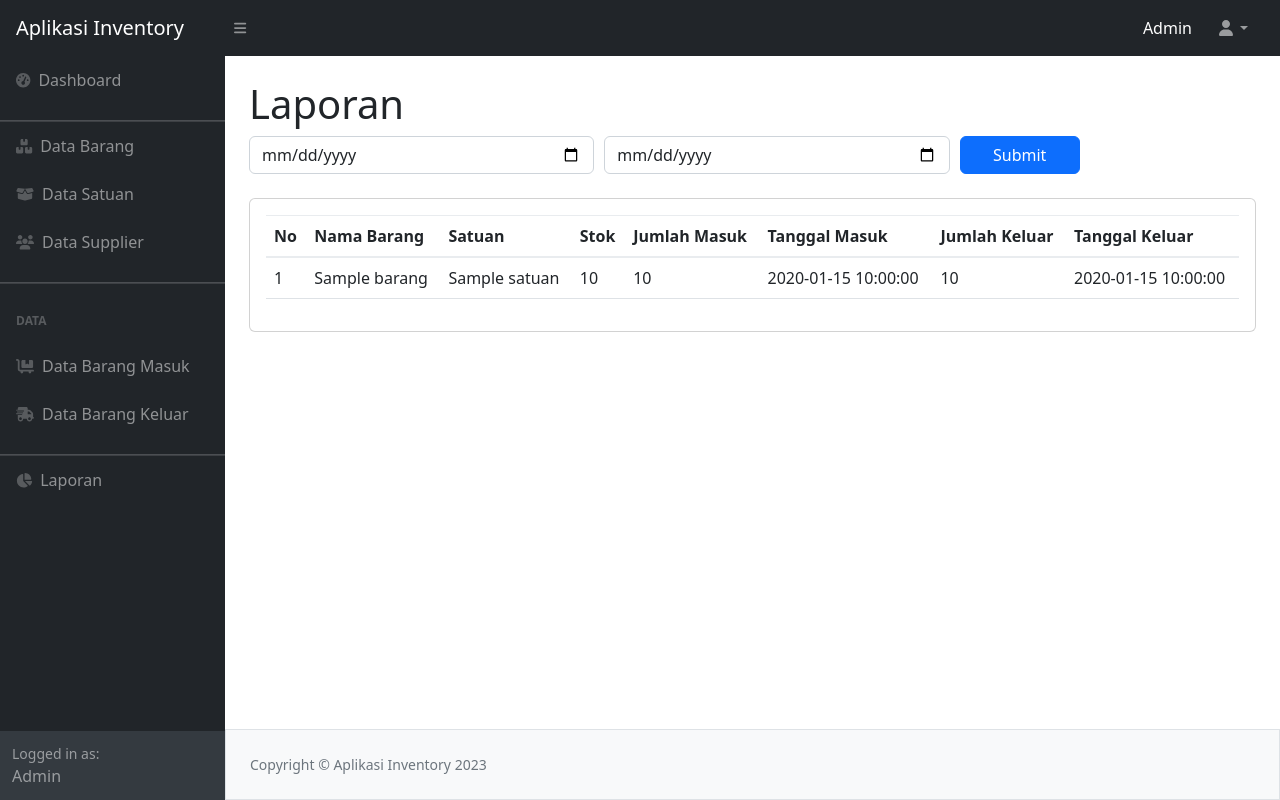
After one commit to Ridwansyah-glitch/web-app-inventory, a PHP site: page /inventory2/pages/report.php in a window 1280 px wide. The commit adds this page. Run offline with PHP 8.4, Linux system fonts and the light colour scheme; tables that the repository leaves empty or names only in its code hold one stand-in row (values such as "Sample post"); some libraries are stand-ins or nearby versions.

Commit message:
Edit code dan tambah file report

```diff
--- a/config/function.php
+++ b/config/function.php
@@ -10,8 +10,8 @@ function addBarang($data)
     global $koneksi;
     global $main_url;
 
-    $id = $data['id_barang'];
-    $nama_barang = $data['nama_barang'];
+    $id = htmlspecialchars($data['id_barang']);
+    $nama_barang = htmlspecialchars($data['nama_barang']);
     // $stok = $data['stok'];
     $satuan = $data['satuan'];
     //fungsi upload gambar
@@ -48,8 +48,8 @@ function editBarang($data)
 
     global $koneksi;
     global $main_url;
-    $id = $data['id_barang'];
-    $nama_barang = $data['nama_barang'];
+    $id = htmlspecialchars($data['id_barang']);
+    $nama_barang = htmlspecialchars($data['nama_barang']);
     $satuan = $data['satuan'];
 
     $oldImg = $data['imgLama'];
@@ -134,9 +134,9 @@ function addSupplier($data)
 {
     global $koneksi;
 
-    $nama_supplier = $data['nama_supplier'];
-    $tlp = $data['telepon_supplier'];
-    $alamat = $data['alamat'];
+    $nama_supplier = htmlspecialchars($data['nama_supplier']);
+    $tlp = htmlspecialchars($data['telepon_supplier']);
+    $alamat = htmlspecialchars($data['alamat']);
 
     $koneksi->query("INSERT INTO supplier(nama_supplier,telepon_supplier,alamat,update_at) VALUES('$nama_supplier','$tlp','$alamat',NOW())");
     return mysqli_affected_rows($koneksi);
@@ -146,10 +146,10 @@ function editSupplier($data)
 {
     global $koneksi;
 
-    $id_supplier = $data['id_supplier'];
-    $nama_supplier = $data['nama_supplier'];
-    $tlp = $data['telepon_supplier'];
-    $alamat = $data['alamat'];
+    $id_supplier = htmlspecialchars($data['id_supplier']);
+    $nama_supplier = htmlspecialchars($data['nama_supplier']);
+    $tlp = htmlspecialchars($data['telepon_supplier']);
+    $alamat = htmlspecialchars($data['alamat']);
 
     $koneksi->query("UPDATE supplier SET nama_supplier='$nama_supplier',telepon_supplier='$tlp',alamat='$alamat',update_at=NOW() WHERE id_supplier='$id_supplier'");
     return mysqli_affected_rows($koneksi);
@@ -172,9 +172,9 @@ function addBarangMasuk($data)
 
     $id_barang = $data['id'];
     $supplier = $data['supplier'];
-    $jumlah = $data['jumlah'];
+    $jumlah = htmlspecialchars($data['jumlah_masuk']);
 
-    $koneksi->query("INSERT INTO barang_masuk(barang_id,supplier_id,jumlah,tanggal_masuk)
+    $koneksi->query("INSERT INTO barang_masuk(barang_id,supplier_id,jumlah_masuk,tanggal_masuk)
      VALUES('$id_barang','$supplier','$jumlah',NOW())");
 
     $idBarang = $koneksi->insert_id;
@@ -196,8 +196,8 @@ function addBarangKeluar($data)
 {
     global $koneksi;
     $id_barang = $data['id'];
-    $tujuan = $data['tujuan'];
-    $jumlah = $data['jumlah'];
+    $tujuan = htmlspecialchars($data['tujuan']);
+    $jumlah = htmlspecialchars($data['jumlah_keluar']);
 
     //jika stok barang kurang
     $sql = $koneksi->query("SELECT * FROM barang WHERE id='$id_barang'");
@@ -208,7 +208,7 @@ function addBarangKeluar($data)
         document.location.href='../data-barang-keluar.php';
   </script>";
     } else {
-        $koneksi->query("INSERT INTO barang_keluar(barang_id,tanggal_keluar,tujuan,jumlah)
+        $koneksi->query("INSERT INTO barang_keluar(barang_id,tanggal_keluar,tujuan,jumlah_keluar)
             VALUES('$id_barang',NOW(),'$tujuan','$jumlah')");
         $idBarang = $koneksi->insert_id;
         $koneksi->query("UPDATE barang SET stok=stok-$jumlah WHERE id='$id_barang'");
--- a/pages/add/tambah-data-bk.php
+++ b/pages/add/tambah-data-bk.php
@@ -61,7 +61,7 @@ if (isset($_POST['tambahBarangKeluar'])) {
                                     </div>
                                     <div class="mb-2">
                                         <label for="jumlah">Jumlah</label>
-                                        <input type="number" class="form-control" name="jumlah" min="1" required>
+                                        <input type="number" class="form-control" name="jumlah_keluar" min="1" required>
                                     </div>
                                     <div class="mb-2">
                                         <label for="tujuan">Tujuan</label>
--- a/pages/add/tambah-data-bm.php
+++ b/pages/add/tambah-data-bm.php
@@ -71,7 +71,7 @@ if (isset($_POST['tambahBarangMasuk'])) {
                                     </div>
                                     <div class="mb-2">
                                         <label for="">Jumlah</label>
-                                        <input type="number" class="form-control" name="jumlah" min="1" required>
+                                        <input type="number" class="form-control" name="jumlah_masuk" min="1" required>
                                     </div>
                                     <button class="btn btn-primary" name="tambahBarangMasuk">Submit</button>
                                 </form>
--- a/pages/data-barang-keluar.php
+++ b/pages/data-barang-keluar.php
@@ -55,7 +55,7 @@ if (isset($_POST['delete'])) {
                                     <td><?= $no++ ?></td>
                                     <td><?= $data['nama_barang'] ?></td>
                                     <td><?= date('d/m/Y H:i', strtotime($data['tanggal_keluar'])) ?></td>
-                                    <td><span class="badge text-bg-danger">- <?= $data['jumlah'] ?></span></td>
+                                    <td><span class="badge text-bg-danger">- <?= $data['jumlah_keluar'] ?></span></td>
                                     <td><?= $data['tujuan'] ?></td>
                                     <td>
                                         <a href="<?= $main_url ?>pages/details/detail-data-bk.php?id=<?= $idbarang; ?>" class="btn btn-info btn-sm" title="Info"><i class="fa-sharp fa-solid fa-circle-info"></i></a>
--- a/pages/data-barang-masuk.php
+++ b/pages/data-barang-masuk.php
@@ -59,7 +59,7 @@ if (isset($_POST['delete'])) {
                                     <td><?= $no++ ?></td>
                                     <td><?= $data['nama_barang'] ?></td>
                                     <td><?= $data['nama_supplier'] ?></td>
-                                    <td><span class="badge text-bg-success">+ <?= $data['jumlah'] ?></span></td>
+                                    <td><span class="badge text-bg-success">+ <?= $data['jumlah_masuk'] ?></span></td>
                                     <td><?= date('d/m/Y H:i', strtotime($data['tanggal_masuk'])) ?></td>
                                     <td>
                                         <a href="<?= $main_url ?>pages/details/detail-data-bm.php?id=<?= $idb; ?>" class="btn btn-info btn-sm" title="Info"><i class="fa-sharp fa-solid fa-circle-info"></i></a>
--- a/pages/details/detail-data-bk.php
+++ b/pages/details/detail-data-bk.php
@@ -44,7 +44,7 @@ $data = $sql2->fetch_assoc();
                                 <tr>
                                     <th>Jumlah Keluar</th>
                                     <td>:</td>
-                                    <td><?= $result['jumlah'] ?> <?= $data['nama_satuan'] ?></td>
+                                    <td><?= $result['jumlah_keluar'] ?> <?= $data['nama_satuan'] ?></td>
                                 </tr>
                                 <tr>
                                     <th>Tanggal Keluar</th>
--- a/pages/details/detail-data-bm.php
+++ b/pages/details/detail-data-bm.php
@@ -8,8 +8,7 @@ require_once "../../template/navbar.php";
 require_once "../../template/sidebar.php";
 
 $id = $_GET['id'];
-$sql = $koneksi->query("SELECT * FROM barang_masuk as bm JOIN barang as b ON bm.barang_id=b.id
-                        JOIN supplier as sp ON bm.supplier_id=sp.id_supplier WHERE id='$id'");
+$sql = $koneksi->query("SELECT * FROM barang_masuk as bm JOIN barang as b ON bm.barang_id=b.id JOIN supplier as sp ON bm.supplier_id=sp.id_supplier WHERE id='$id'");
 $result = $sql->fetch_assoc();
 
 $sql2 = $koneksi->query("SELECT * FROM barang as b JOIN satuan as s ON b.satuan_id=s.id_satuan  WHERE id='$id'");
@@ -50,7 +49,7 @@ $data = $sql2->fetch_assoc();
                                 <tr>
                                     <th>Jumlah Masuk</th>
                                     <td>:</td>
-                                    <td><?= $result['jumlah'] ?> <?= $data['nama_satuan'] ?></td>
+                                    <td><?= $result['jumlah_masuk'] ?> <?= $data['nama_satuan'] ?></td>
                                 </tr>
                                 <tr>
                                     <th>Tanggal Masuk</th>
--- /dev/null
+++ b/pages/report.php
@@ -0,0 +1,78 @@
+<?php
+require_once "../config/koneksi.php";
+require_once "../config/newID.php";
+require_once "../config/function.php";
+$title = "Data Barang - Inventory";
+require_once "../template/header.php";
+require_once "../template/navbar.php";
+require_once "../template/sidebar.php";
+
+?>
+
+<div id="layoutSidenav_content">
+    <main>
+        <div class="container-fluid px-4">
+            <h1 class="mt-4">Laporan</h1>
+            <!-- <ol class="breadcrumb mb-4">
+                <li class="breadcrumb-item active">Home</li>
+            </ol> -->
+            <div class="row mb-4">
+                <div class="col">
+                    <form action="" style="display:grid; grid-template-columns:repeat(3,auto); gap:10px;">
+                        <input type="date" name="" id="" class="form-control">
+                        <input type="date" name="" id="" class="form-control">
+                        <button class="btn btn-primary" name="" type="submit" style="width:120px;">Submit</button>
+                    </form>
+                </div>
+            </div>
+            <div class="row">
+                <div class="col">
+                    <div class="card">
+                        <div class="card-body">
+                            <table id="datatablesSimple" class="table table-hover">
+                                <thead>
+                                    <tr>
+                                        <th>No</th>
+                                        <th>Nama Barang</th>
+                                        <th>Satuan</th>
+                                        <th>Stok</th>
+                                        <th>Jumlah Masuk</th>
+                                        <th>Tanggal Masuk</th>
+                                        <th>Jumlah Keluar</th>
+                                        <th>Tanggal Keluar</th>
+
+                                    </tr>
+                                </thead>
+                                <tbody>
+                                    <?php $no = 1; ?>
+                                    <?php $sql = $koneksi->query("SELECT br.id,br.nama_barang,br.stok,br.satuan_id,st.id_satuan,st.nama_satuan,
+                                    bm.barang_id,bm.jumlah_masuk,bm.tanggal_masuk,bk.barang_id,bk.jumlah_keluar,bk.tanggal_keluar
+                                    FROM barang as br
+                                    JOIN satuan as st ON st.id_satuan=br.satuan_id
+                                    LEFT JOIN barang_masuk as bm ON bm.barang_id=br.id
+                                    LEFT JOIN barang_keluar as bk ON bk.barang_id=br.id"); ?>
+                                    <?php while ($data = $sql->fetch_assoc()) : ?>
+                                        <tr>
+                                            <td><?= $no++ ?></td>
+                                            <td><?= $data['nama_barang'] ?></td>
+                                            <td><?= $data['nama_satuan'] ?></td>
+                                            <td><?= $data['stok'] ?></td>
+                                            <td><?= $data['jumlah_masuk'] != null ? $data['jumlah_masuk'] : '-' ?></td>
+                                            <td><?= $data['tanggal_masuk'] != null ? $data['tanggal_masuk'] : '-' ?></td>
+                                            <td><?= $data['jumlah_keluar'] != null ? $data['jumlah_keluar'] : '-' ?></td>
+                                            <td><?= $data['tanggal_keluar'] != null ? $data['tanggal_keluar'] : '-' ?></td>
+                                        </tr>
+                                    <?php endwhile; ?>
+                                </tbody>
+
+                            </table>
+                        </div>
+                    </div>
+                </div>
+            </div>
+        </div>
+    </main>
+
+    <?php
+    require_once "../template/footer.php";
+    ?>
--- a/template/footer.php
+++ b/template/footer.php
@@ -8,22 +8,46 @@
 </div>
 </div>
 
-<script script src="https://cdn.jsdelivr.net/npm/bootstrap@5.2.3/dist/js/bootstrap.bundle.min.js"></script>
-<script src="<?= $main_url ?>sb_admin/js/scripts.js"></script>
+
 <script src="https://cdn.jsdelivr.net/npm/select2@4.1.0-rc.0/dist/js/select2.min.js"></script>
 <script src="https://cdn.jsdelivr.net/npm/simple-datatables@latest" crossorigin="anonymous"></script>
+<script src="https://code.jquery.com/jquery-3.2.1.slim.min.js" integrity="sha384-KJ3o2DKtIkvYIK3UENzmM7KCkRr/rE9/Qpg6aAZGJwFDMVNA/GpGFF93hXpG5KkN" crossorigin="anonymous"></script>
+<script src="https://cdnjs.cloudflare.com/ajax/libs/popper.js/1.11.0/umd/popper.min.js" integrity="sha384-b/U6ypiBEHpOf/4+1nzFpr53nxSS+GLCkfwBdFNTxtclqqenISfwAzpKaMNFNmj4" crossorigin="anonymous"></script>
+<script src="https://maxcdn.bootstrapcdn.com/bootstrap/4.0.0-beta/js/bootstrap.min.js" integrity="sha384-h0AbiXch4ZDo7tp9hKZ4TsHbi047NrKGLO3SEJAg45jXxnGIfYzk4Si90RDIqNm1" crossorigin="anonymous"></script>
+<script src="https://cdn.jsdelivr.net/npm/bootstrap@5.2.3/dist/js/bootstrap.bundle.min.js"></script>
+<script src="https://cdnjs.cloudflare.com/ajax/libs/Chart.js/4.2.1/chart.min.js" integrity="sha512-v3ygConQmvH0QehvQa6gSvTE2VdBZ6wkLOlmK7Mcy2mZ0ZF9saNbbk19QeaoTHdWIEiTlWmrwAL4hS8ElnGFbA==" crossorigin="anonymous" referrerpolicy="no-referrer"></script>
+<script src="<?= $main_url ?>sb_admin/js/scripts.js"></script>
 <script src="<?= $main_url ?>sb_admin/js/datatables-simple-demo.js"></script>
+<script src="https://cdn.jsdelivr.net/npm/chart.js"></script>
+
 <script>
-    <?php
-    $sqlBm = $koneksi->query("SELECT SUM(jumlah) as jumlah FROM barang_masuk");
+    $('#addBarang').on('show.bs.modal', function(event) {
+        var button = $(event.relatedTarget)
+        var recipient = button.data('isi')
+        var modal = $(this)
+
+        modal.find('.modal-body input').val(recipient)
+    });
+    $('#editBarang').on('show.bs.modalEdit', function(event) {
+        var buttonEdit = $(event.relatedTarget)
+        var recipient = button.data('isi')
+        var modalEdit = $(this)
+
+        modal.find('.modal-body input').val(recipient)
+    });
+    // <?php
+
+        $sqlBm = $koneksi->query("SELECT SUM(jumlah_masuk) as jumlah FROM barang_masuk");
         while ($resBM = $sqlBm->fetch_assoc()) {
             $dataBm[] = $resBM['jumlah'];
         }
-    $sqlBk = $koneksi->query("SELECT SUM(jumlah) as jumlah FROM barang_keluar");
+        $sqlBk = $koneksi->query("SELECT SUM(jumlah_keluar) as jumlah FROM barang_keluar");
         while ($resBK = $sqlBk->fetch_assoc()) {
             $dataBk[] = $resBK['jumlah'];
         }
+
         ?>
+
     const labels = [
         'Barang Masuk',
         'Barang Keluar'
@@ -36,17 +60,14 @@
                 'rgb(255, 99, 132)',
                 'rgb(255, 205, 86)'
             ],
-            data: [<?= json_encode($dataBm); ?>, <?= json_encode($dataBk); ?>],
+            data: [<?= json_encode($dataBm) ?>, <?= json_encode($dataBk) ?>],
             hoverOffset: 4
         }]
     };
-
     const config = {
         type: 'pie',
         data: data,
-        option: {}
     };
-
     const myChart = new Chart(
         document.getElementById('myChart'),
         config
--- a/template/header.php
+++ b/template/header.php
@@ -8,14 +8,15 @@
     <meta name="description" content="" />
     <meta name="author" content="" />
     <title><?= $title ?></title>
-    <link href="https://cdn.jsdelivr.net/npm/bootstrap@5.2.3/dist/css/bootstrap.min.css" rel="stylesheet">
+    <link rel="stylesheet" href="https://maxcdn.bootstrapcdn.com/bootstrap/4.0.0-beta/css/bootstrap.min.css" integrity="sha384-/Y6pD6FV/Vv2HJnA6t+vslU6fwYXjCFtcEpHbNJ0lyAFsXTsjBbfaDjzALeQsN6M" crossorigin="anonymous">
     <link href="https://cdn.jsdelivr.net/npm/simple-datatables@latest/dist/style.css" rel="stylesheet" />
     <link href="https://cdn.jsdelivr.net/npm/select2@4.1.0-rc.0/dist/css/select2.min.css" rel="stylesheet" />
     <link href="<?= $main_url ?>sb_admin/css/styles.css" rel="stylesheet" />
     <script src="https://use.fontawesome.com/releases/v6.1.0/js/all.js" crossorigin="anonymous"></script>
     <link rel="shortcut icon" href="<?= $main_url ?>sb_admin/img/toga.png" type="image/x-icon">
+    <script src="https://cdn.jsdelivr.net/npm/chart.js"></script>
     <script src="https://ajax.googleapis.com/ajax/libs/jquery/3.6.3/jquery.min.js"></script>
-    <script src="https://cdn.jsdelivr.net/npm/chart.js"></script>
+    <link href="https://cdn.jsdelivr.net/npm/bootstrap@5.2.3/dist/css/bootstrap.min.css" rel="stylesheet">
     <style>
         .history li span {
             float: right;
--- a/template/sidebar.php
+++ b/template/sidebar.php
@@ -31,7 +31,7 @@
                         Data Barang Keluar
                     </a>
                     <hr class="mb-0">
-                    <a class="nav-link" href="index.php">
+                    <a class="nav-link" href="<?= $main_url ?>pages/report.php">
                         <div class="sb-nav-link-icon"><i class="fa-solid fa-chart-pie"></i></div>
                         Laporan
                     </a>
```
Also changed, not shown: pages/data-barang.php (+9 -8 lines), pages/data-satuan.php (+8 -9 lines), pages/data-supplier.php (+8 -9 lines), assets/img/63fd7511d3a02-indomie_indomie-goreng-special.jpg (deleted), assets/img/641bcc2e3a44a-kopi_kapal_api_special_mix.jpg (renamed from assets/img/63fea0e556b70-kopi_kapal_api_special_mix.jpg), assets/img/641ff3690facf-brd-44261_penyedap-masako-ayam-renceng-dus_full01.jpg (added), assets/img/6420187aca28f-garam.jpg (added). Lines whose indentation alone changed are shown as unchanged.
